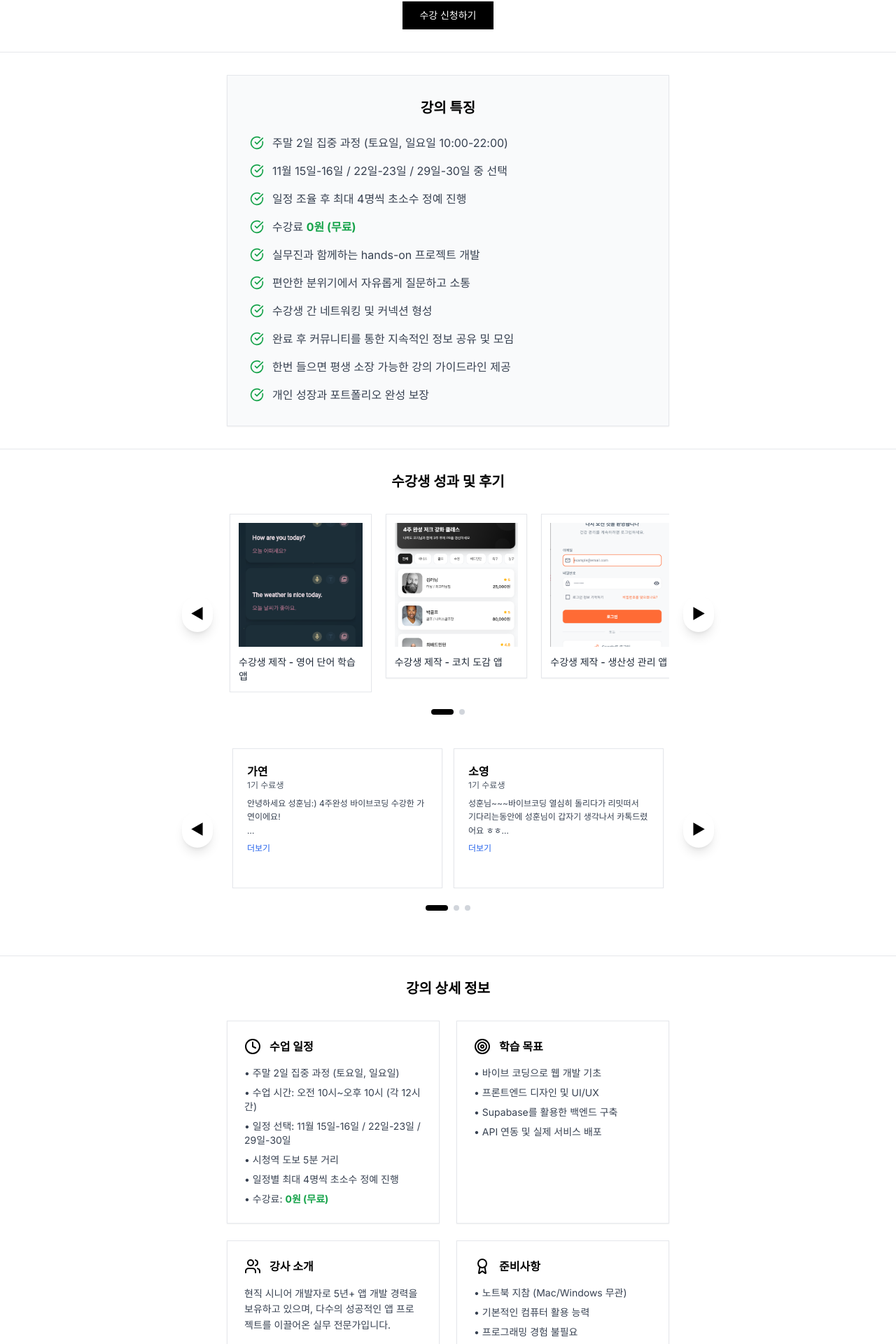
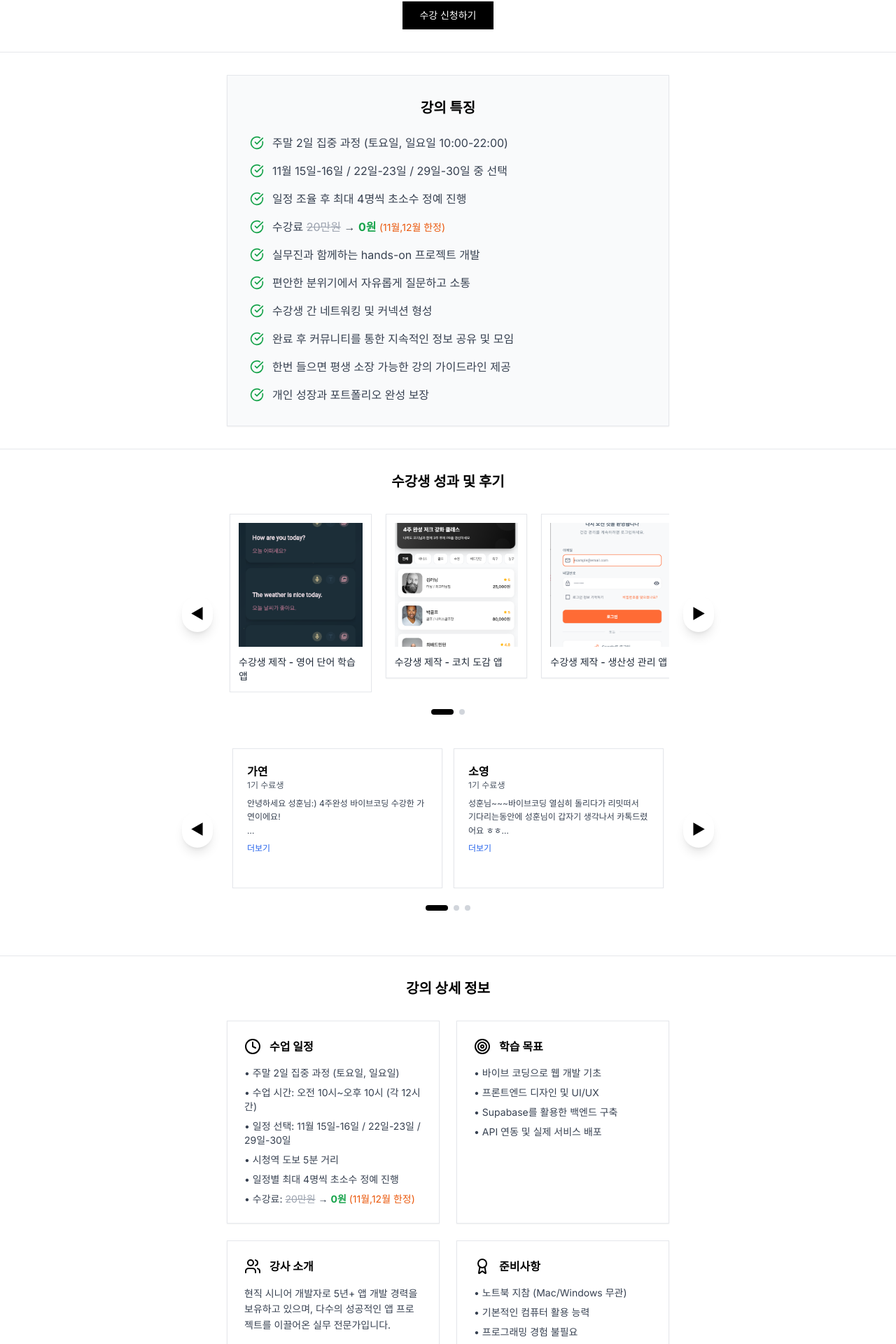
Before and after one commit to RohSeongHoon/kysurvey, a Next.js app: page / in a window 1280 px wide. Shown: the part 287-2207 px from the top of the page at 70% size. Built offline with nearby package versions, Linux system fonts and the light colour scheme.

Commit message:
feat: 수강료 표기 방식 변경
- 수강료: 20만원 → 0원으로 표기
- 11월,12월 한정 할인 안내 추가
- 모든 페이지에 일관되게 적용

🤖 Generated with [Claude Code](https://claude.com/claude-code)

Co-Authored-By: Claude <noreply@anthropic.com>

```diff
--- a/app/components/LandingPage.tsx
+++ b/app/components/LandingPage.tsx
@@ -486,7 +486,7 @@ export default function LandingPage({ onStartSurvey }: LandingPageProps) {
               </div>
               <div className="flex items-center gap-3">
                 <CircleCheckBig className="size-5 text-green-600 flex-shrink-0" />
-                <p className="text-gray-700">수강료 <span className="font-bold text-green-600">0원 (무료)</span></p>
+                <p className="text-gray-700">수강료 <span className="line-through text-gray-400">20만원</span> → <span className="font-bold text-green-600">0원</span> <span className="text-sm text-orange-600">(11월,12월 한정)</span></p>
               </div>
               <div className="flex items-center gap-3">
                 <CircleCheckBig className="size-5 text-green-600 flex-shrink-0" />
@@ -815,7 +815,7 @@ export default function LandingPage({ onStartSurvey }: LandingPageProps) {
                 <li>• 일정 선택: 11월 15일-16일 / 22일-23일 / 29일-30일</li>
                 <li>• 시청역 도보 5분 거리</li>
                 <li>• 일정별 최대 4명씩 초소수 정예 진행</li>
-                <li>• 수강료: <span className="font-bold text-green-600">0원 (무료)</span></li>
+                <li>• 수강료: <span className="line-through text-gray-400">20만원</span> → <span className="font-bold text-green-600">0원</span> <span className="text-sm text-orange-600">(11월,12월 한정)</span></li>
               </ul>
             </Card>
 
--- a/app/components/steps/IntroStep.tsx
+++ b/app/components/steps/IntroStep.tsx
@@ -33,7 +33,7 @@ export default function IntroStep({ onNext }: IntroStepProps) {
           </div>
           <div className="flex items-center space-x-2">
             <span className="text-green-600">✔️</span>
-            <span>수강료 <span className="font-bold text-green-600">0원 (무료)</span></span>
+            <span>수강료 <span className="line-through text-gray-400">20만원</span> → <span className="font-bold text-green-600">0원</span> <span className="text-sm text-orange-600">(11월,12월 한정)</span></span>
           </div>
           <div className="flex items-center space-x-2">
             <span className="text-green-600">✔️</span>
```
